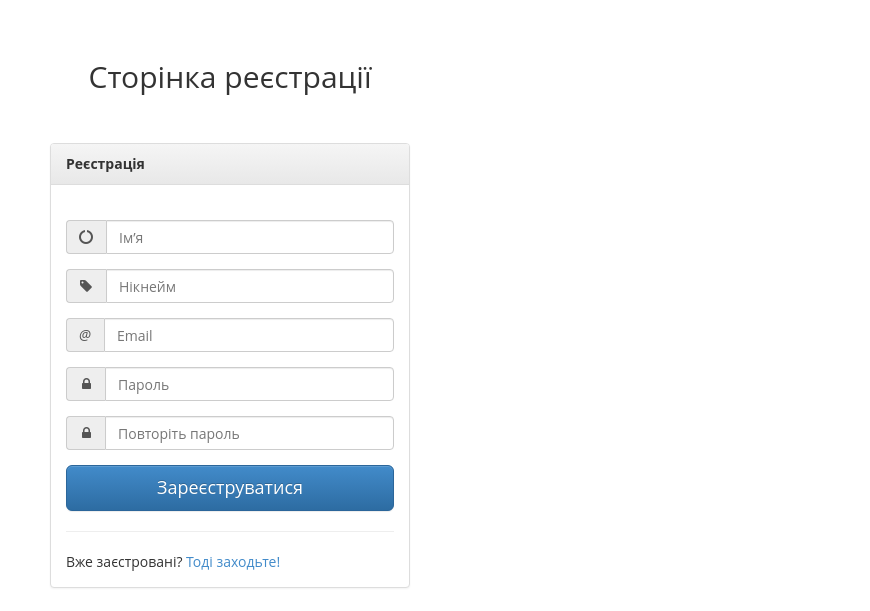
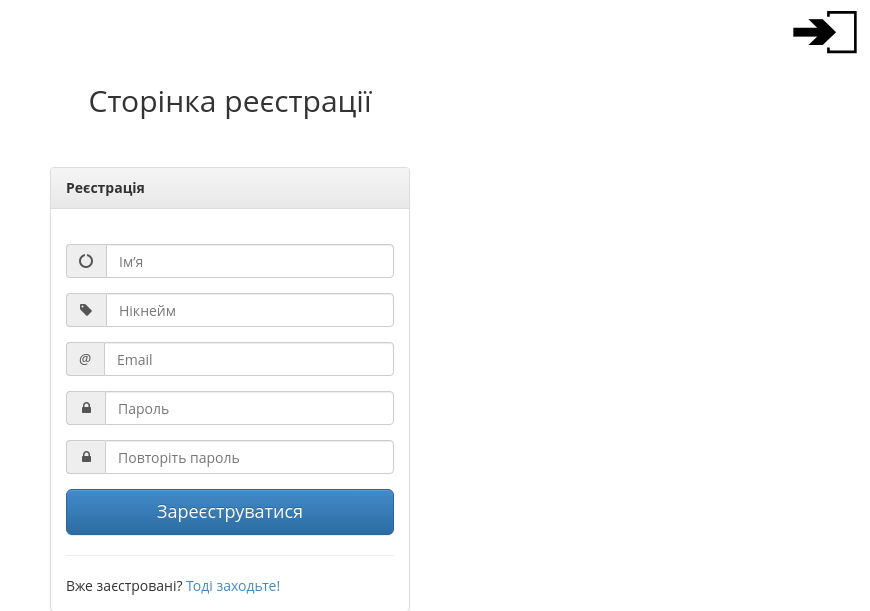
Before and after one commit to LogansUA/GPSBus, a PHP site: page /views/SignUp/signup.php in a window 1280 px wide. Shown: the top 611 px of the page, without its empty margins (410-1280 px from the left). Run offline with PHP 8.4, Linux system fonts and the light colour scheme; some libraries are stand-ins or nearby versions.

Commit message:
Added exit button

```diff
--- a/views/SignUp/signup.php
+++ b/views/SignUp/signup.php
@@ -8,6 +8,12 @@ include_once("../../assets/redirect.php");
         <?php include_once("../../assets/resources/Header.php"); ?>
         <title>Реєстрація</title>
     </head>
+
+    <div>
+        <a href="../">
+            <img class="exit-button" src="../images/exit.svg" alt="Exit" />
+        </a>
+    </div>
 
     <body style="padding-top: 0;">
         <div class="container">
--- a/views/css/style.css
+++ b/views/css/style.css
@@ -25,7 +25,7 @@ body {
 
 .carousel .item {
     /*background: url("../images/texture.jpg") center;*/
-    background-color: #817d56;
+    background-color: #ac2531;
 }
 
 .white {
@@ -122,3 +122,9 @@ input.textWidth {
 footer {
     width: 100%;
 }
+
+.exit-button {
+    float: right;
+    margin-right: 1%;
+    width: 5%;
+}
```
Also changed, not shown: views/SignIn/signin.php (+7 -1 lines), views/images/exit.svg (added).
